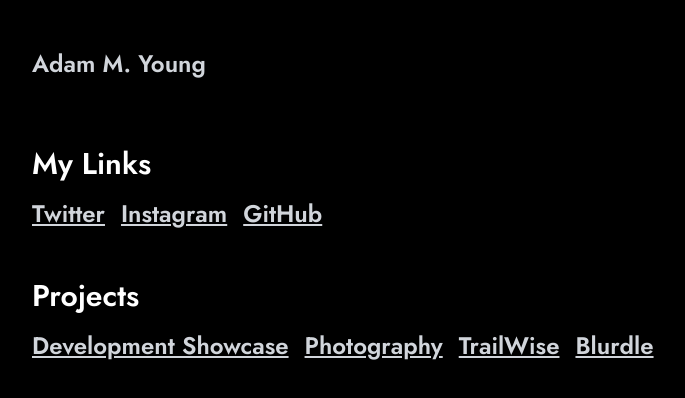
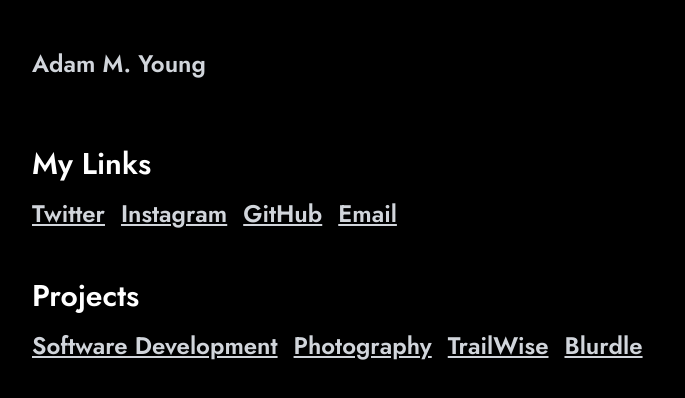
Before and after one commit to AdamMYoung/Portfolio, a Next.js app in the folder apps/development/: page /links in a window 1280 px wide. Shown: the top 398 px of the page, without its empty margins (272-957 px from the left). Built offline with nearby package versions, Linux system fonts and the light colour scheme.

Commit message:
Link URL updates

```diff
--- a/apps/development/pages/links.tsx
+++ b/apps/development/pages/links.tsx
@@ -20,14 +20,17 @@ export default function Links() {
           <div className="flex flex-col gap-4">
             <h1 className="text-3xl font-semibold text-white">My Links</h1>
             <div className="flex flex-wrap gap-x-4 gap-y-2 text-2xl font-semibold">
-              <a className="underline hover:no-underline" href="https://photography.adammyoung.com" target="_blank">
+              <a className="underline hover:no-underline" href="https://twitter.com/AdamMYoung_" target="_blank">
                 Twitter
               </a>
-              <a className="underline hover:no-underline" href="https://photography.adammyoung.com" target="_blank">
+              <a className="underline hover:no-underline" href="https://www.instagram.com/adammyoung_/" target="_blank">
                 Instagram
               </a>
-              <a className="underline hover:no-underline" href="https://photography.adammyoung.com" target="_blank">
+              <a className="underline hover:no-underline" href="https://github.com/AdamMYoung" target="_blank">
                 GitHub
+              </a>
+              <a className="underline hover:no-underline" href="mailto:adam@adammyoung.com" target="_blank">
+                Email
               </a>
             </div>
           </div>
@@ -35,7 +38,7 @@ export default function Links() {
             <h2 className="text-3xl font-semibold text-white">Projects</h2>
             <div className="flex flex-wrap gap-x-4 gap-y-2 text-2xl font-semibold">
               <Link className="underline hover:no-underline" href="/">
-                Development Showcase
+                Software Development
               </Link>
               <a className="underline hover:no-underline" href="https://photography.adammyoung.com" target="_blank">
                 Photography
```
